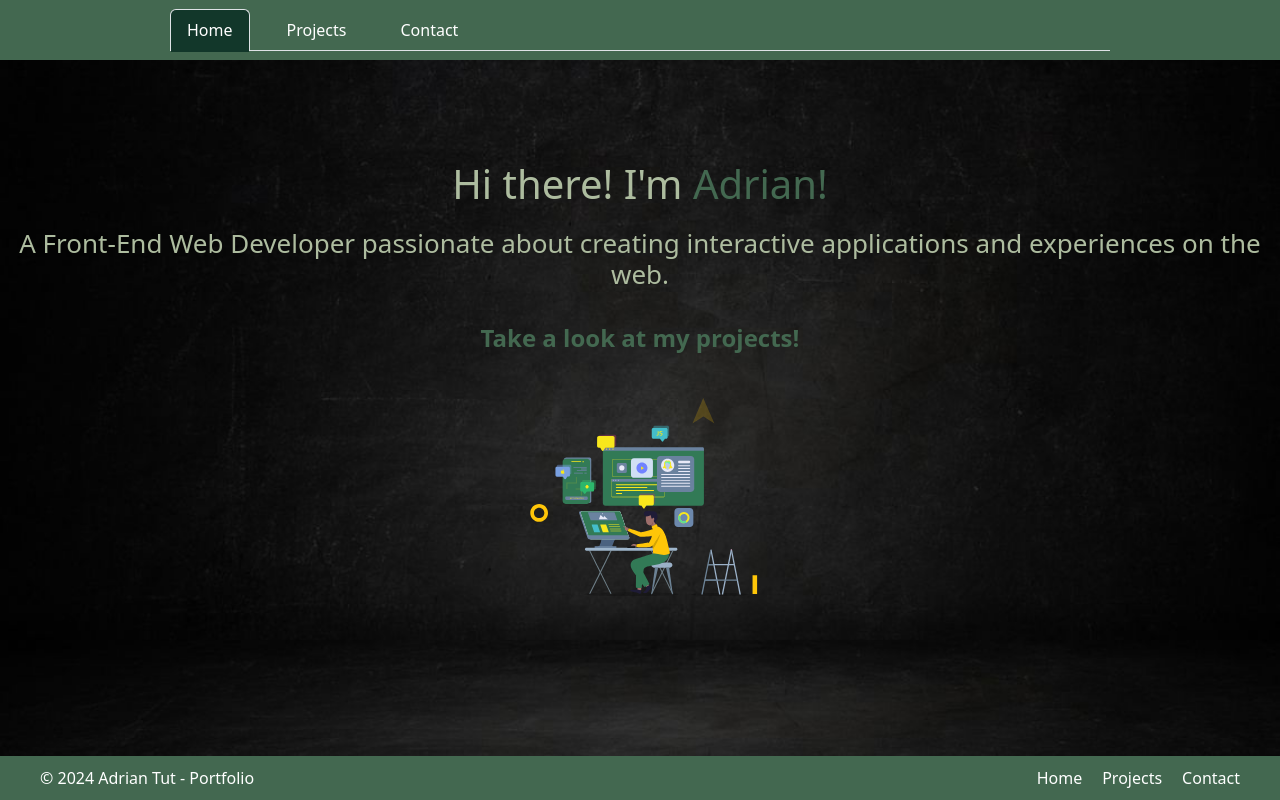
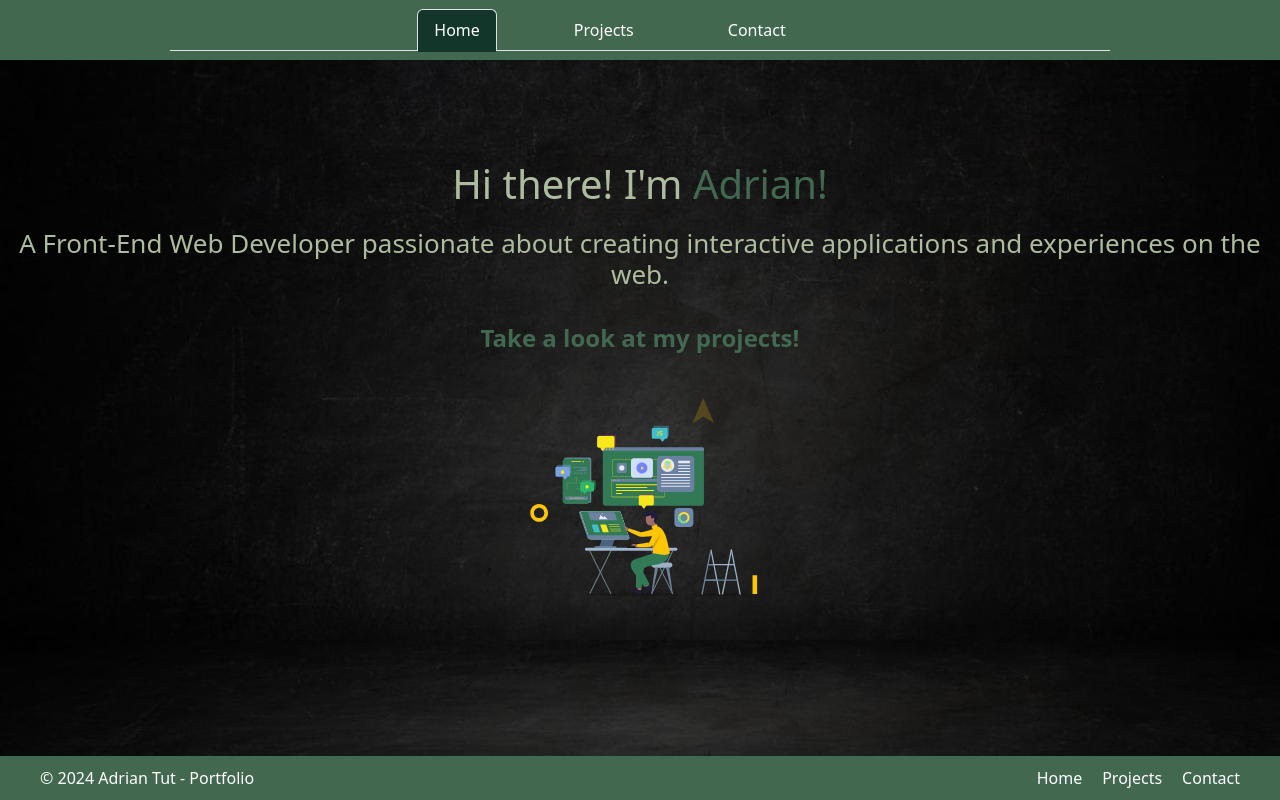
Before and after one commit to Adriantutuianu/react-portfolio, a React (Vite) app: page / in a window 1280 px wide. Built offline with nearby package versions, Linux system fonts and the light colour scheme.

Commit message:
Update style header

```diff
--- a/src/components/header/header.css
+++ b/src/components/header/header.css
@@ -14,11 +14,13 @@
 .nav {
   list-style-type: none;
   padding: 0;
+  display: flex;
+  justify-content: center;
 }
 
 .nav-item {
   display: inline-block;
-  margin-right: 20px;
+  margin-right: 60px;
 }
 
 .nav-link {
```
